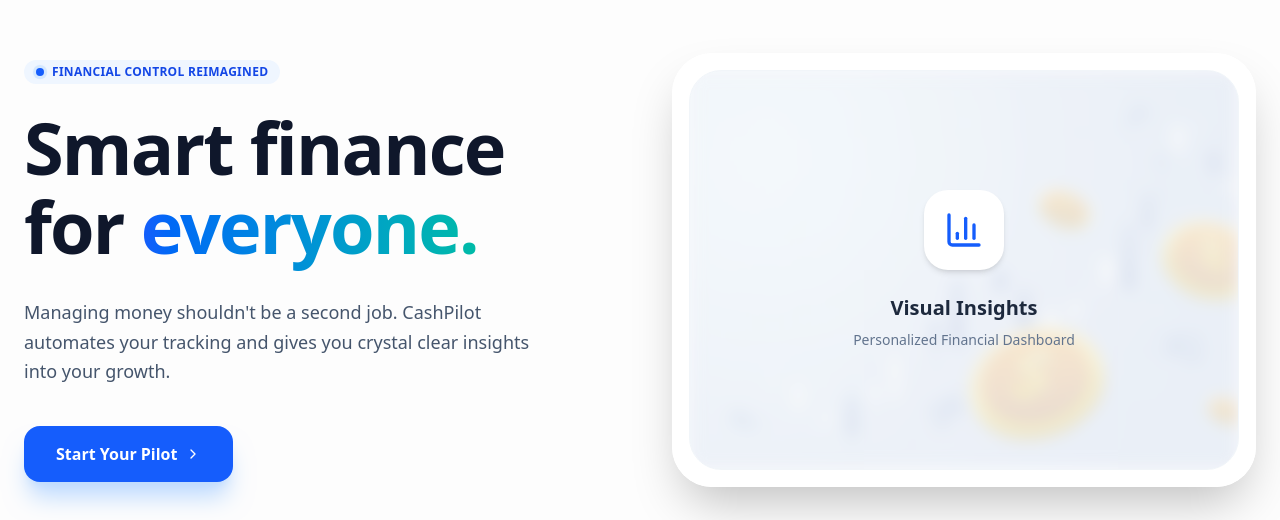
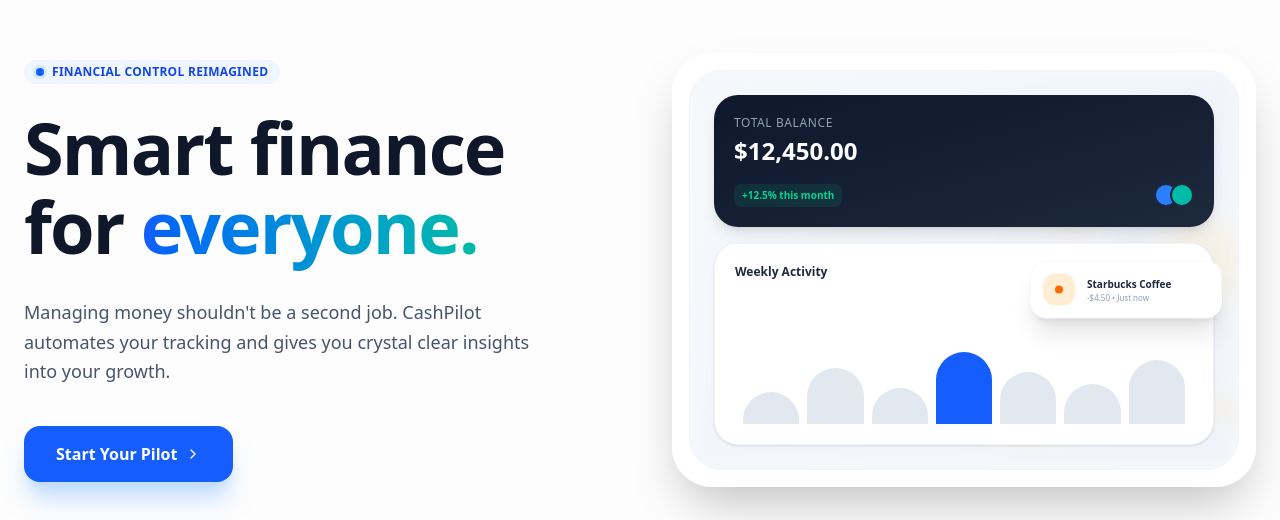
Before and after one commit to dilinichamikasilva/Cash_Pilot_Frontend, a React (Vite) app: page / in a window 1280 px wide. Shown: the part 155-675 px from the top of the page. Built offline with nearby package versions, Linux system fonts and the light colour scheme; no server answers.

Commit message:
feat: Enhance HomePage visual insights section with dynamic balance display and weekly activity chart

```diff
--- a/src/pages/HomePage.tsx
+++ b/src/pages/HomePage.tsx
@@ -146,14 +146,64 @@
             <motion.div initial={{ opacity: 0, scale: 0.9 }} animate={{ opacity: 1, scale: 1 }} transition={{ duration: 1 }}>
               <div className="absolute -inset-4 bg-gradient-to-tr from-blue-100 to-teal-100 rounded-[3rem] blur-3xl opacity-50 -z-10" />
               <div className="bg-white/80 backdrop-blur-xl border border-white p-4 rounded-[2.5rem] shadow-2xl">
-                <div className="bg-slate-50 rounded-[2rem] h-[400px] flex items-center justify-center border border-slate-100 overflow-hidden relative">
-                  <img src={heroBg} className="absolute inset-0 w-full h-full object-cover opacity-20 blur-sm" alt="preview-bg" />
-                  <div className="text-center p-10 relative z-10">
-                    <div className="w-20 h-20 bg-white rounded-3xl shadow-md mx-auto mb-6 flex items-center justify-center">
-                      <BarChart3 className="w-10 h-10 text-blue-600" />
+
+                {/* VISUAL INSIGHTS */}
+                <div className="bg-slate-50 rounded-[2rem] h-[400px] flex items-center justify-center border border-slate-100 overflow-hidden relative p-6">
+
+                  <img src={heroBg} className="absolute inset-0 w-full h-full object-cover opacity-10 blur-md" alt="preview-bg" />
+
+                  <div className="w-full h-full flex flex-col gap-4 relative z-10">
+
+                    <motion.div
+                      initial={{ y: 20, opacity: 0 }}
+                      animate={{ y: 0, opacity: 1 }}
+                      transition={{ delay: 0.2 }}
+                      className="bg-gradient-to-br from-slate-900 to-slate-800 p-5 rounded-3xl shadow-lg"
+                    >
+                      <p className="text-slate-400 text-xs font-medium uppercase tracking-wider">Total Balance</p>
+                      <h4 className="text-2xl font-bold text-white mt-1">$12,450.00</h4>
+                      <div className="mt-4 flex justify-between items-center">
+                        <div className="text-[10px] text-emerald-400 font-bold bg-emerald-400/10 px-2 py-1 rounded-lg">+12.5% this month</div>
+                        <div className="flex -space-x-2">
+                          <div className="w-6 h-6 rounded-full border-2 border-slate-800 bg-blue-500" />
+                          <div className="w-6 h-6 rounded-full border-2 border-slate-800 bg-teal-500" />
+                        </div>
+                      </div>
+                    </motion.div>
+
+
+                    <div className="bg-white p-5 rounded-3xl shadow-sm border border-slate-100 flex-1 flex flex-col justify-between">
+                      <div className="flex justify-between items-center mb-2">
+                        <span className="text-xs font-bold text-slate-800">Weekly Activity</span>
+                        <BarChart3 className="w-4 h-4 text-blue-600" />
+                      </div>
+                      <div className="flex items-end justify-between gap-2 h-20 px-2">
+                        {[40, 70, 45, 90, 65, 50, 80].map((height, i) => (
+                          <motion.div
+                            key={i}
+                            initial={{ height: 0 }}
+                            animate={{ height: `${height}%` }}
+                            transition={{ delay: 0.5 + (i * 0.1), duration: 0.8 }}
+                            className={`w-full rounded-t-full ${i === 3 ? 'bg-blue-600' : 'bg-slate-200'}`}
+                          />
+                        ))}
+                      </div>
                     </div>
-                    <h3 className="text-xl font-bold text-slate-800">Visual Insights</h3>
-                    <p className="text-slate-500 text-sm mt-2">Personalized Financial Dashboard</p>
+
+
+                    <motion.div
+                      animate={{ y: [0, -10, 0] }}
+                      transition={{ repeat: Infinity, duration: 4, ease: "easeInOut" }}
+                      className="absolute -right-2 top-1/2 bg-white p-3 rounded-2xl shadow-xl border border-slate-50 flex items-center gap-3 w-48"
+                    >
+                      <div className="w-8 h-8 bg-orange-100 rounded-xl flex items-center justify-center">
+                        <div className="w-2 h-2 bg-orange-500 rounded-full" />
+                      </div>
+                      <div>
+                        <p className="text-[10px] font-bold text-slate-800">Starbucks Coffee</p>
+                        <p className="text-[8px] text-slate-400">-$4.50 • Just now</p>
+                      </div>
+                    </motion.div>
                   </div>
                 </div>
               </div>
```
